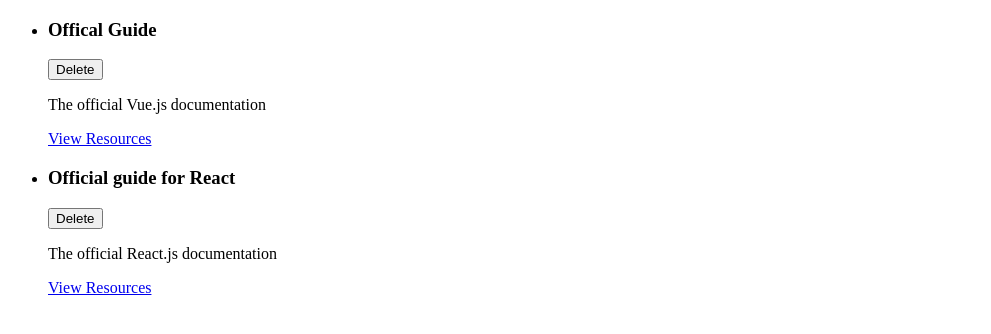
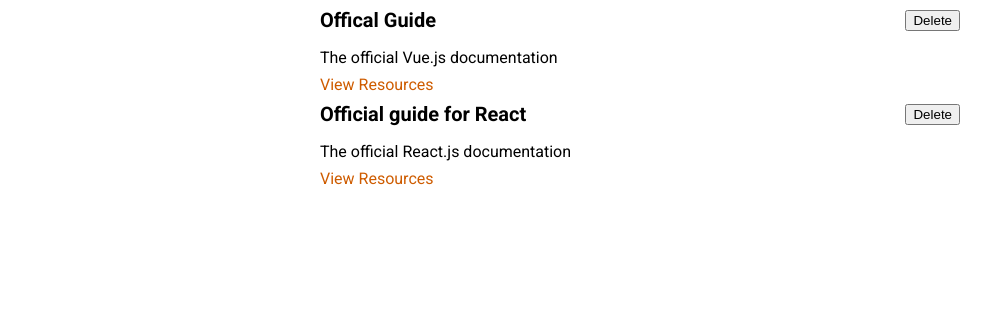
Before and after one commit to acharayaP03/Remember-me, a Vue app: page / in a window 1280 px wide. Shown: the top 334 px of the page, without its empty margins (0-991 px from the left). Built offline with nearby package versions, Linux system fonts and the light colour scheme.

Commit message:
Keeping App.vue lean

```diff
--- a/src/App.vue
+++ b/src/App.vue
@@ -1,40 +1,47 @@
-
 <template>
-  <ul>
-    <learning-resources
-      v-for="resources in storedResources"
-      :key="resources.id"
-      :title="resources.title"
-      :description="resources.description"
-      :link="resources.link"
-    ></learning-resources>
-  </ul>
-  <!-- Compiler warning  -->
+  <stored-resources :stored-resources="storedResources"></stored-resources>
 </template>
 
 <script>
-import LearningResources from './components/LearningResources/LearningResources.vue';
+import StoredResources from "./components/LearningResources/StoredResources.vue";
+
 export default {
+
   components: {
-    LearningResources
+    StoredResources,
   },
   data() {
     return {
       storedResources: [
         {
-          id: 'official-guide',
-          title: 'Offical Guide',
-          description: 'The official Vue.js documentation',
-          link: 'https://vuejs.org'
+          id: "official-guide",
+          title: "Offical Guide",
+          description: "The official Vue.js documentation",
+          link: "https://vuejs.org",
         },
         {
-          id: 'official-guide',
-          title: 'Official guide for React',
-          description: 'The official React.js documentation',
-          link: 'https://react.js'
-        }
-      ]
+          id: "official-guide",
+          title: "Official guide for React",
+          description: "The official React.js documentation",
+          link: "https://react.js",
+        },
+      ],
     };
-  }
+  },
 };
 </script>
+<style>
+@import url("https://fonts.googleapis.com/css2?family=Roboto:wght@400;700&display=swap");
+
+* {
+  box-sizing: border-box;
+}
+
+html {
+  font-family: "Roboto", sans-serif;
+}
+
+body {
+  margin: 0;
+}
+</style>
--- a/src/components/LearningResources/LearningResources.vue
+++ b/src/components/LearningResources/LearningResources.vue
@@ -18,3 +18,35 @@
   props: ["title", "description", "link"],
 };
 </script>
+
+<style scoped>
+li {
+  margin: auto;
+  max-width: 40rem;
+}
+
+header {
+  display: flex;
+  justify-content: space-between;
+  align-items: center;
+}
+
+h3 {
+  font-size: 1.25rem;
+  margin: 0.5rem 0;
+}
+
+p {
+  margin: 0.5rem 0;
+}
+
+a {
+  text-decoration: none;
+  color: #ce5c00;
+}
+
+a:hover,
+a:active {
+  color: #c89300;
+}
+</style>
--- /dev/null
+++ b/src/components/LearningResources/StoredResources.vue
@@ -0,0 +1,35 @@
+<template>
+  <ul>
+    <learning-resources
+      v-for="resources in storedResources"
+      :key="resources.id"
+      :title="resources.title"
+      :description="resources.description"
+      :link="resources.link"
+    ></learning-resources>
+  </ul>
+</template>
+
+<script>
+import LearningResources from "./LearningResources.vue";
+export default {
+  components: {
+    LearningResources,
+  },
+  props: {
+    storedResources: {
+      type: Array,
+      required: true,
+    },
+  },
+};
+</script>
+
+<style scoped>
+ul {
+  list-style: none;
+  margin: 0;
+  padding: 0;
+  margin: auto;
+  max-width: 40rem;
+}</style>
```
